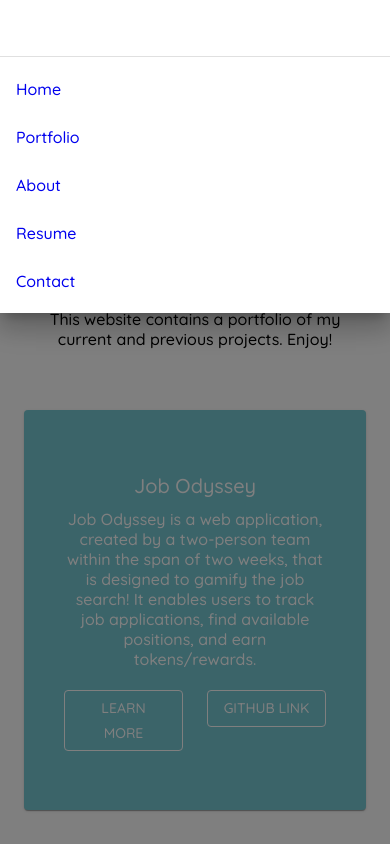
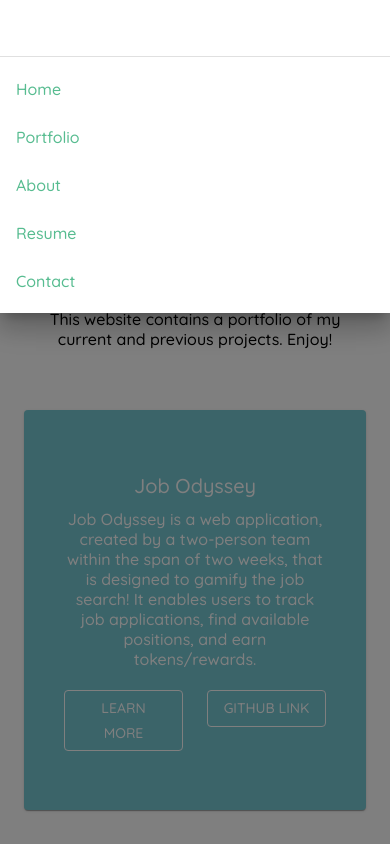
Before and after one commit to suhearsawho/suhearsawho.github.io, a React (Create React App) app: page / in a window 390 px wide. Both pictures are taken after a click on the button "Open drawer". Shown: the top 844 px of the page. Built offline with nearby package versions, Linux system fonts and the light colour scheme.

Commit message:
removed design from a component

```diff
--- a/src/components/MenuDrawer.js
+++ b/src/components/MenuDrawer.js
@@ -15,6 +15,9 @@ const useStyles = makeStyles(theme => ({
   toolbar: theme.mixins.toolbar,
   drawer: {
     flexShrink: 0,
+  },
+  link: {
+    color: theme.palette.primary.main,
   },
 }));
 
@@ -35,7 +38,7 @@ export default function MenuDrawer(props) {
       <Divider />
       <List>
         {['Home', 'Portfolio', 'About', 'Resume', 'Contact'].map((text, index) => (
-          <Link to={ links[index] }>
+          <Link to={ links[index] } className={classes.link}>
             <ListItem button key={text}>
               <ListItemText primary={text} />
             </ListItem>
--- a/src/index.css
+++ b/src/index.css
@@ -17,4 +17,5 @@ h1, h2, h3, h4, h5, h6 {
 
 a {
   text-decoration: none;
+  color: inherit,
 }
```
